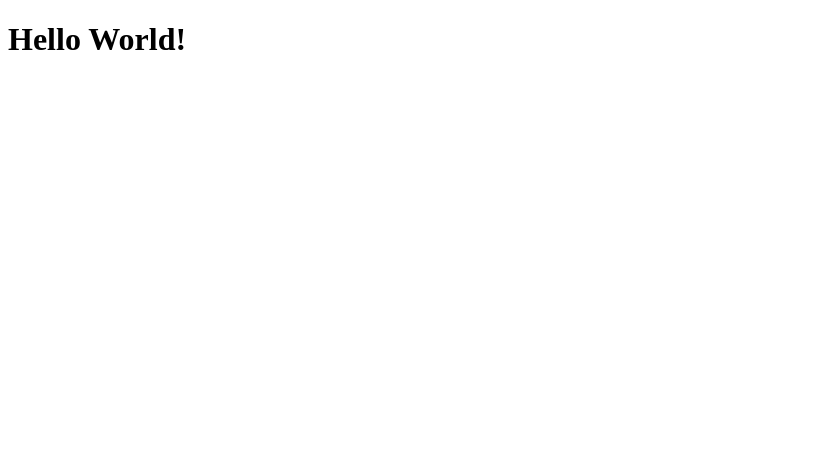
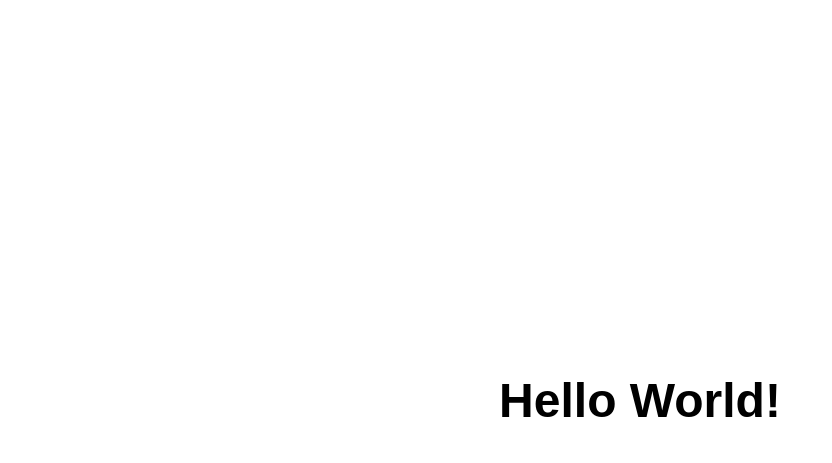
Before and after one commit to ArturBucki/TomaszukLab3, a plain HTML site: page index.html in a window 1280 px wide. Shown: the whole page, without its empty margins (0-832 px from the left). Drawn offline with Linux system fonts and the light colour scheme; files that its build step writes are made by us from their sources.

Commit message:
Zaktualizowano aplikację PWA.

```diff
--- a/index.html
+++ b/index.html
@@ -1,9 +1,24 @@
-<!DOCTYPE html>
-<html>
+<!doctype html>
+<html lang="en">
 <head>
-    <title>Hello World PWA</title>
+  <meta charset="utf-8">
+  <title>Hello World</title>
+  <link rel="manifest" href="/manifest.json">
+  <link rel="stylesheet" href="css/style.css">
+  <link rel="icon" href="favicon.ico" type="image/x-icon" />
+  <link rel="apple-touch-icon" href="images/icon.png">
+  <meta name="viewport" content="width=device-width, initial-scale=1.0">
+  <meta name="theme-color" content="white"/>
+  <meta name="apple-mobile-web-app-capable" content="yes">
+  <meta name="apple-mobile-web-app-status-bar-style" content="black">
+  <meta name="apple-mobile-web-app-title" content="Hello World">
+  <meta name="msapplication-TileImage" content="images/hello-icon-144.png">
+  <meta name="msapplication-TileColor" content="#FFFFFF">
 </head>
-<body>
-    <h1>Hello World!</h1>
+<body class="fullscreen">
+  <div class="container">
+    <h1 class="title">Hello World!</h1>
+  </div>
+  <script src="js/main.js"></script>
 </body>
 </html>
--- /dev/null
+++ b/js/main.js
@@ -0,0 +1,8 @@
+window.onload = () => {
+    'use strict';
+
+    if ('serviceWorker' in navigator) {
+      navigator.serviceWorker
+               .register('./sw.js');
+    }
+  }
--- /dev/null
+++ b/style.css/style.css
@@ -0,0 +1,23 @@
+body {
+    font-family: sans-serif;
+  }
+
+  /* Make content area fill the entire browser window */
+  html,
+  .fullscreen {
+    display: flex;
+    height: 100%;
+    margin: 0;
+    padding: 0;
+    width: 100%;
+  }
+
+  /* Center the content in the browser window */
+  .container {
+    margin: auto;
+    text-align: center;
+  }
+
+  .title {
+    font-size: 3rem;
+  }
```
Also changed, not shown: app.js (deleted, +0 -9 lines).
